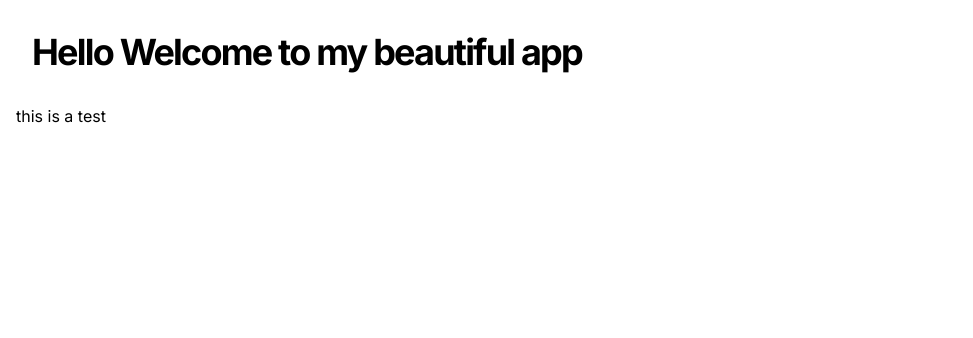
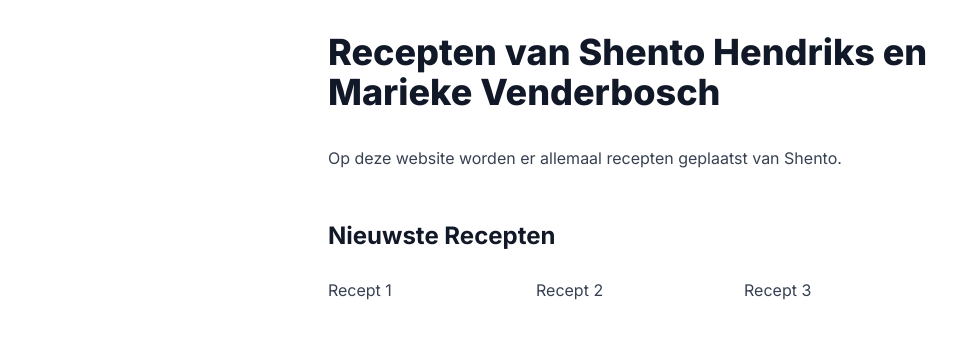
Before and after one commit to ShentoHendriks/practice-project-recipes, a Next.js app: page / in a window 1280 px wide. Shown: the top 338 px of the page, without its empty margins (0-973 px from the left). Built offline with nearby package versions, Linux system fonts and the light colour scheme.

Commit message:
added basic site

```diff
--- a/app/page.js
+++ b/app/page.js
@@ -1,8 +1,14 @@
 export default function Home() {
   return (
-    <>
-      <h1 className="text-4xl font-bold tracking-tighter container p-8">Hello Welcome to my beautiful app</h1>
-      <p className="container">this is a test</p>
-    </>
+    <main className="container pt-8 prose">
+      <h1 className="text-4xl">Recepten van Shento Hendriks en Marieke Venderbosch</h1>
+      <p className="">Op deze website worden er allemaal recepten geplaatst van Shento.</p>
+      <h2>Nieuwste Recepten</h2>
+      <section className="grid grid-cols-3">
+        <div>Recept 1</div>
+        <div>Recept 2</div>
+        <div>Recept 3</div>
+      </section>
+    </main>
   );
 }
--- a/package.json
+++ b/package.json
@@ -9,11 +9,12 @@
     "lint": "next lint"
   },
   "dependencies": {
+    "next": "14.2.7",
     "react": "^18",
-    "react-dom": "^18",
-    "next": "14.2.7"
+    "react-dom": "^18"
   },
   "devDependencies": {
+    "@tailwindcss/typography": "^0.5.15",
     "postcss": "^8",
     "tailwindcss": "^3.4.1"
   }
--- a/tailwind.config.js
+++ b/tailwind.config.js
@@ -13,5 +13,7 @@ module.exports = {
       }
     },
   },
-  plugins: [],
+  plugins: [
+    require('@tailwindcss/typography'),
+  ],
 };
```
Also changed, not shown: 1 other file (tests, documents, lock files or other folders).
